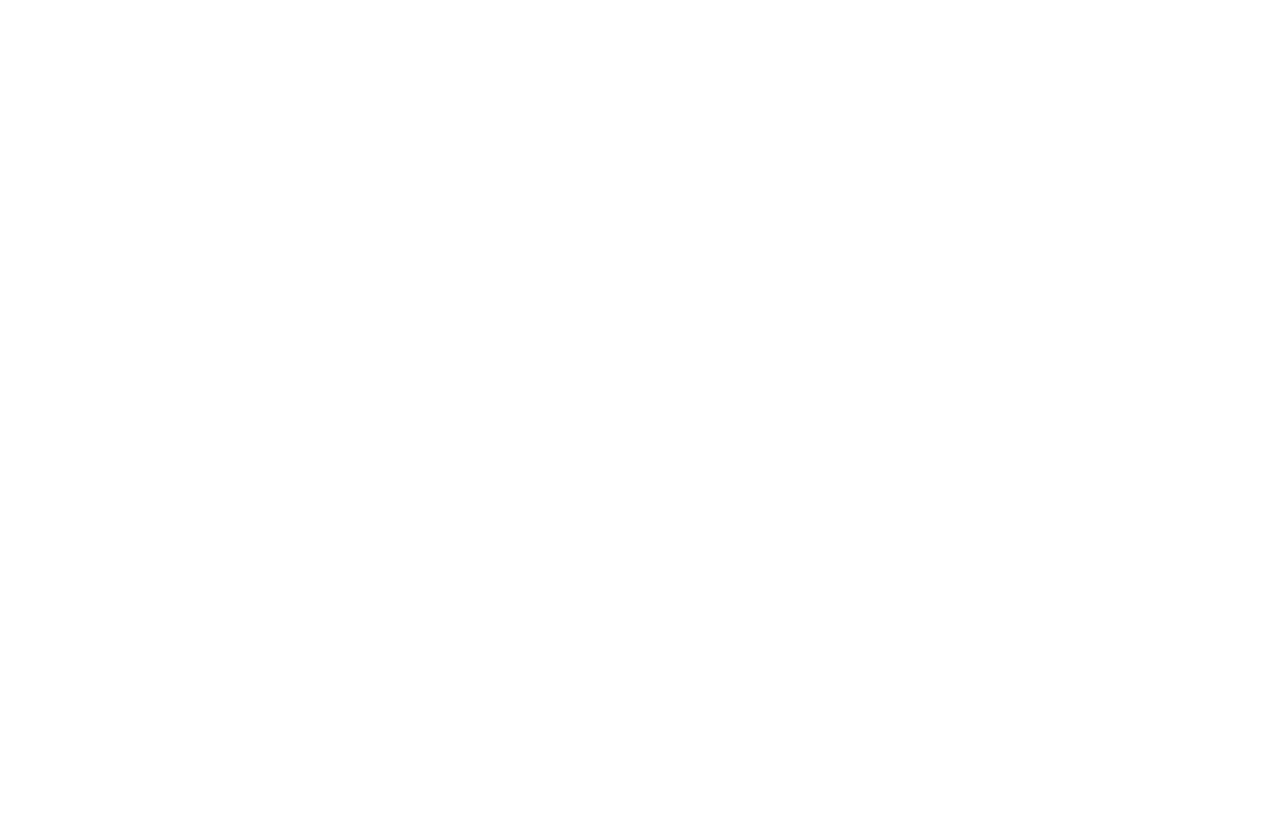
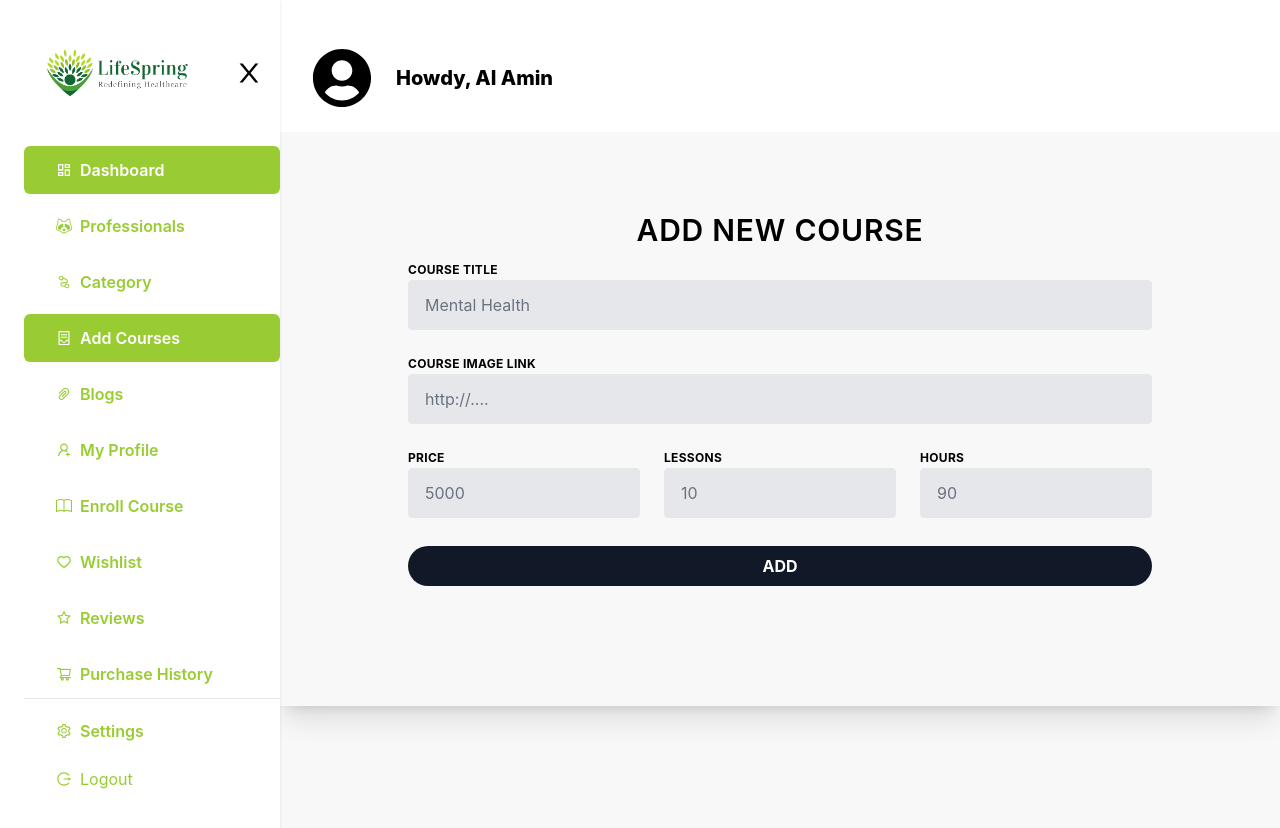
Before and after one commit to csilm/LifeSpringClone, a React (Create React App) app in the folder frontendls/: page /dashboard/addCourse in a window 1280 px wide. Before the commit this address had no page. Shown: the top 828 px of the page. Before the commit the page ends 800 px from the top, so only its background shows below. Built offline with nearby package versions, Linux system fonts and the light colour scheme.

Commit message:
dashboard functions added

```diff
--- a/frontendls/src/App.js
+++ b/frontendls/src/App.js
@@ -36,7 +36,7 @@
 import Settings from "./components/Dashboard/Settings/Settings";
 import ActivePage from "./components/Dashboard/ActivePage";
 import Blogs from "./components/Blogs/Blogs";
-
+import AddCourse from "./components/Dashboard/AddCourse";
 // import ActiveCourses from "./components/Dashboard/ActiveCourses";
 // import AllCourses from "./components/Dashboard/AllCourses";
 // import CompleteCourses from "./components/Dashboard/CompleteCourses";
@@ -52,6 +52,10 @@
 import CompleteCourses from "./components/Dashboard/EnrolledCourses/CompleteCourses";
 import SettingProfile from "./components/Dashboard/Settings/SettingProfile";
 import ResetPassword from "./components/Dashboard/Settings/ResetPassword";
+import AddBlog from "./components/Dashboard/AddBlog";
+import AddCategory from "./components/Dashboard/AddCategory";
+import AddProfessionals from "./components/Dashboard/AddProfessionals";
+
 
 
 function App() {
@@ -111,6 +115,10 @@
               <Route path="complete-courses" element={<CompleteCourses />} />
             </Route>
             <Route path="wishlist" element={<Wishlist />} />
+            <Route path="addCourse" element={<AddCourse />} />
+            <Route path="addBlogs" element={<AddBlog />} />
+            <Route path="addCategory" element={<AddCategory />} />
+            <Route path="addprofessionals" element={<AddProfessionals />} />
             <Route path="reviews" element={<Reviews />} />
             <Route path="purchase-history" element={<PurchaseHistory />} />
             <Route path="settings" element={<Settings />}>
--- a/frontendls/src/components/Dashboard/ActivePage.jsx
+++ b/frontendls/src/components/Dashboard/ActivePage.jsx
@@ -47,7 +47,7 @@
                 </div>
                 <div className="text-start">
                   <span className="text-3xl font-extrabold">0</span>
-                  <p className="capitalize">enroll courses</p>
+                  <p className="capitalize">active courses</p>
                 </div>
               </div>
             </div>
--- /dev/null
+++ b/frontendls/src/components/Dashboard/AddBlog.jsx
@@ -0,0 +1,25 @@
+import React from 'react'
+import DashboardHeader from './DashboardHeader'
+
+const AddBlog = () => {
+  return (
+     <div className="space-y-6 mt-12">
+     <DashboardHeader />
+
+     <div className="bg-[#F8F8F8] h-screen">
+       <div className="space-y-4 mt-6 ">
+         <h3 className="capitalize font-extrabold text-2xl text-left pl-8">
+         Blogs
+         </h3>
+         <div className="bg-white mx-8">
+           <p className="text-[#ABABAB] text-start p-5">
+             You haven't given any Blogs.
+           </p>
+         </div>
+       </div>
+     </div>
+   </div>
+  )
+}
+
+export default AddBlog
--- /dev/null
+++ b/frontendls/src/components/Dashboard/AddCategory.jsx
@@ -0,0 +1,25 @@
+import React from 'react'
+import DashboardHeader from './DashboardHeader'
+
+const AddCategory = () => {
+  return (
+     <div className="space-y-6 mt-12">
+     <DashboardHeader />
+
+     <div className="bg-[#F8F8F8] h-screen">
+       <div className="space-y-4 mt-6 ">
+         <h3 className="capitalize font-extrabold text-2xl text-left pl-8">
+         Category
+         </h3>
+         <div className="bg-white mx-8">
+           <p className="text-[#ABABAB] text-start p-5">
+             You haven't given any Category.
+           </p>
+         </div>
+       </div>
+     </div>
+   </div>
+  )
+}
+
+export default AddCategory
--- /dev/null
+++ b/frontendls/src/components/Dashboard/AddCourse.jsx
@@ -0,0 +1,109 @@
+import React from "react";
+import DashboardHeader from "./DashboardHeader";
+
+const AddCourse = () => {
+  return (
+    <div className="space-y-6 mt-12">
+      <DashboardHeader />
+
+      <div className="bg-[#F8F8F8] h-screen">
+        <div className="space-y-4 ">
+          <div className="mx-auto max-w-6xl e py-20 px-12 lg:px-24 shadow-xl mb-24">
+            <form>
+              <label className="uppercase tracking-wide text-black  font-semibold text-3xl">
+                Add New Course
+              </label>
+              <div className="e   px-8 pt-2 pb-8 mb-2 flex flex-col">
+                <div className="-mx-3 md:flex mb-2">
+                  <div className="md:w-full px-3 text-start">
+                    <label
+                      className="uppercase tracking-wide text-black text-xs font-bold mb-2"
+                      for="company"
+                    >
+                      Course Title
+                    </label>
+                    <input
+                      className="w-full bg-gray-200 text-black border border-gray-200 rounded py-3 px-4 mb-3"
+                      id="application-link"
+                      type="text"
+                      placeholder="Mental Health"
+                    />
+                  </div>
+                </div>
+                <div className="-mx-3 md:flex mb-2">
+                  <div className="md:w-full px-3 text-start">
+                    <label
+                      className="uppercase tracking-wide text-black text-xs font-bold mb-2"
+                      for="application-link"
+                    >
+                      Course Image Link
+                    </label>
+                    <input
+                      class="w-full bg-gray-200 text-black border border-gray-200 rounded py-3 px-4 mb-3"
+                      id="application-link"
+                      type="text"
+                      placeholder="http://...."
+                    />
+                  </div>
+                </div>
+                <div className="-mx-3 md:flex mb-2">
+                  <div className="md:w-1/2 px-3 mb-6 md:mb-0 text-start">
+                    <label
+                      className="uppercase tracking-wide text-black text-xs font-bold mb-2"
+                      for="location"
+                    >
+                      Price
+                    </label>
+                    <input
+                      className="w-full bg-gray-200 text-black border border-gray-200 rounded py-3 px-4 mb-3"
+                      id="title"
+                      type="text"
+                      placeholder="5000"
+                    />
+                  </div>
+                  <div className="md:w-1/2 px-3 text-start">
+                    <label
+                      className="uppercase tracking-wide text-black text-xs font-bold mb-2"
+                      for="job-type"
+                    >
+                      Lessons
+                    </label>
+                    <input
+                      className="w-full bg-gray-200 text-black border border-gray-200 rounded py-3 px-4 mb-3"
+                      id="title"
+                      type="text"
+                      placeholder="10"
+                    />
+                  </div>
+                  <div className="md:w-1/2 px-3 text-start">
+                    <label
+                      className="uppercase tracking-wide text-black text-xs font-bold mb-2"
+                      for="department"
+                    >
+                      Hours
+                    </label>
+                    <input
+                      className="w-full bg-gray-200 text-black border border-gray-200 rounded py-3 px-4 mb-3"
+                      id="title"
+                      type="text"
+                      placeholder="90"
+                    />
+                  </div>
+                </div>
+                <div className="-mx-3 md:flex mt-2">
+                  <div className="md:w-full px-3">
+                    <button className="md:w-full bg-gray-900 text-white font-bold py-2 px-4  rounded-full">
+                      ADD
+                    </button>
+                  </div>
+                </div>
+              </div>
+            </form>
+          </div>
+        </div>
+      </div>
+    </div>
+  );
+};
+
+export default AddCourse;
--- /dev/null
+++ b/frontendls/src/components/Dashboard/AddProfessionals.jsx
@@ -0,0 +1,25 @@
+import React from 'react'
+import DashboardHeader from './DashboardHeader'
+
+const AddProfessionals = () => {
+  return (
+     <div className="space-y-6 mt-12">
+     <DashboardHeader />
+
+     <div className="bg-[#F8F8F8] h-screen">
+       <div className="space-y-4 mt-6 ">
+         <h3 className="capitalize font-extrabold text-2xl text-left pl-8">
+         Professionals
+         </h3>
+         <div className="bg-white mx-8">
+           <p className="text-[#ABABAB] text-start p-5">
+             You haven't given any Professionals.
+           </p>
+         </div>
+       </div>
+     </div>
+   </div>
+  )
+}
+
+export default AddProfessionals
--- a/frontendls/src/components/Dashboard/EnrolledCourses/EnrolledCourses.jsx
+++ b/frontendls/src/components/Dashboard/EnrolledCourses/EnrolledCourses.jsx
@@ -5,7 +5,7 @@
 
 const EnrolledCourses = () => {
   return (
-    <div className="space-y-6 mt-3">
+    <div className="space-y-6 mt-12">
       <DashboardHeader />
 
       <div className="bg-[#F8F8F8] h-screen">
--- a/frontendls/src/components/Dashboard/Profile.jsx
+++ b/frontendls/src/components/Dashboard/Profile.jsx
@@ -3,7 +3,7 @@
 
 const Profile = () => {
   return (
-    <div className="space-y-6 mt-3">
+    <div className="space-y-6 mt-12">
       <DashboardHeader />
 
       <div className="bg-[#F8F8F8] h-screen">
--- a/frontendls/src/components/Dashboard/PurchaseHistory.jsx
+++ b/frontendls/src/components/Dashboard/PurchaseHistory.jsx
@@ -3,7 +3,7 @@
 
 const PurchaseHistory = () => {
   return (
-    <div className="space-y-6 mt-3">
+    <div className="space-y-6 mt-12">
       <DashboardHeader />
 
       <div className="bg-[#F8F8F8] h-screen">
--- a/frontendls/src/components/Dashboard/Reviews.jsx
+++ b/frontendls/src/components/Dashboard/Reviews.jsx
@@ -3,7 +3,7 @@
 
 const Reviews = () => {
   return (
-    <div className="space-y-6 mt-3">
+    <div className="space-y-6 mt-12">
       <DashboardHeader />
 
       <div className="bg-[#F8F8F8] h-screen">
--- a/frontendls/src/components/Dashboard/Sidebar.jsx
+++ b/frontendls/src/components/Dashboard/Sidebar.jsx
@@ -8,8 +8,11 @@
   AiOutlineHeart,
   AiOutlineStar,
   AiOutlineShoppingCart,
+  AiOutlineNodeIndex,
+  AiOutlineContainer,
+  AiOutlinePaperClip
 } from "react-icons/ai";
-
+import {SiProtocolsdotio} from "react-icons/si"
 import { MdOutlineDashboard } from "react-icons/md";
 import { BsBook } from "react-icons/bs";
 import { Link, NavLink } from "react-router-dom";
@@ -71,13 +74,57 @@
           <MdOutlineDashboard className="text-base" />
           <span className="ml-3">Dashboard</span>
         </NavLink>
+        <NavLink
+          to="addProfessionals"
+          className={({ isActive }) =>
+            isActive
+              ? "bg-[#99CC33] text-white flex justify-start items-center space-x-2 rounded-md p-3 font-semibold pl-8 mt-2"
+              : "text-[#99CC33] flex justify-start items-center space-x-2 rounded-md p-3 pl-8 hover:bg-[#EDF0F9] font-semibold mt-2"
+          }
+        >
+          <SiProtocolsdotio className="text-base" />
+          <span className="ml-3">Professionals</span>
+        </NavLink>
+        <NavLink
+          to="addCategory"
+          className={({ isActive }) =>
+            isActive
+              ? "bg-[#99CC33] text-white flex justify-start items-center space-x-2 rounded-md p-3 font-semibold pl-8 mt-2"
+              : "text-[#99CC33] flex justify-start items-center space-x-2 rounded-md p-3 pl-8 hover:bg-[#EDF0F9] font-semibold mt-2"
+          }
+        >
+          <AiOutlineNodeIndex className="text-base" />
+          <span className="ml-3">Category</span>
+        </NavLink>
+        <NavLink
+          to="addCourse"
+          className={({ isActive }) =>
+            isActive
+              ? "bg-[#99CC33] text-white flex justify-start items-center space-x-2 rounded-md p-3 font-semibold pl-8 mt-2"
+              : "text-[#99CC33] flex justify-start items-center space-x-2 rounded-md p-3 pl-8 hover:bg-[#EDF0F9] font-semibold mt-2"
+          }
+        >
+          <AiOutlineContainer className="text-base" />
+          <span className="ml-3">Add Courses</span>
+        </NavLink>
+        <NavLink
+          to="addBlogs"
+          className={({ isActive }) =>
+            isActive
+              ? "bg-[#99CC33] text-white flex justify-start items-center space-x-2 rounded-md p-3 font-semibold pl-8 mt-2"
+              : "text-[#99CC33] flex justify-start items-center space-x-2 rounded-md p-3 pl-8 hover:bg-[#EDF0F9] font-semibold mt-2"
+          }
+        >
+          <AiOutlinePaperClip className="text-base" />
+          <span className="ml-3">Blogs</span>
+        </NavLink>
 
         <NavLink
           to="profile"
           className={({ isActive }) =>
             isActive
-              ? "bg-[#99CC33] text-white flex justify-start items-center space-x-2 rounded-md p-3 font-semibold pl-8 font-semibold"
-              : "text-[#99CC33] flex justify-start items-center space-x-2 rounded-md p-3 pl-8 hover:bg-[#EDF0F9] font-semibold"
+              ? "bg-[#99CC33] text-white flex justify-start items-center space-x-2 rounded-md p-3 font-semibold pl-8 mt-2"
+              : "text-[#99CC33] flex justify-start items-center space-x-2 rounded-md p-3 pl-8 hover:bg-[#EDF0F9] font-semibold mt-2"
           }
         >
           <AiOutlineUserAdd className="text-base" />
@@ -88,8 +135,8 @@
           to="enrolled-courses"
           className={({ isActive }) =>
             isActive
-              ? "bg-[#99CC33] text-white flex justify-start items-center space-x-2 rounded-md p-3 font-semibold pl-8 font-semibold"
-              : "text-[#99CC33] flex justify-start items-center space-x-2 rounded-md p-3 pl-8 hover:bg-[#EDF0F9] font-semibold"
+              ? "bg-[#99CC33] text-white flex justify-start items-center space-x-2 rounded-md p-3 font-semibold pl-8 mt-2"
+              : "text-[#99CC33] flex justify-start items-center space-x-2 rounded-md p-3 pl-8 hover:bg-[#EDF0F9] font-semibold mt-2"
           }
         >
           <BsBook className="text-base" />
@@ -100,8 +147,8 @@
           to="wishlist"
           className={({ isActive }) =>
             isActive
-              ? "bg-[#99CC33] text-white flex justify-start items-center space-x-2 rounded-md p-3 font-semibold pl-8 font-semibold"
-              : "text-[#99CC33] flex justify-start items-center space-x-2 rounded-md p-3 pl-8 hover:bg-[#EDF0F9] font-semibold"
+              ? "bg-[#99CC33] text-white flex justify-start items-center space-x-2 rounded-md p-3 font-semibold pl-8 mt-2"
+              : "text-[#99CC33] flex justify-start items-center space-x-2 rounded-md p-3 pl-8 hover:bg-[#EDF0F9] font-semibold mt-2"
           }
         >
           <AiOutlineHeart className="text-base" />
@@ -112,8 +159,8 @@
           to="reviews"
           className={({ isActive }) =>
             isActive
-              ? "bg-[#99CC33] text-white flex justify-start items-center space-x-2 rounded-md p-3 font-semibold pl-8 font-semibold"
-              : "text-[#99CC33] flex justify-start items-center space-x-2 rounded-md p-3 pl-8 hover:bg-[#EDF0F9] font-semibold"
+              ? "bg-[#99CC33] text-white flex justify-start items-center space-x-2 rounded-md p-3 font-semibold pl-8 mt-2"
+              : "text-[#99CC33] flex justify-start items-center space-x-2 rounded-md p-3 pl-8 hover:bg-[#EDF0F9] font-semibold mt-2"
           }
         >
           <AiOutlineStar className="text-base" />
@@ -124,8 +171,8 @@
           to="purchase-history"
           className={({ isActive }) =>
             isActive
-              ? "bg-[#99CC33] text-white flex justify-start items-center space-x-2 rounded-md p-3 font-semibold pl-8 font-semibold"
-              : "text-[#99CC33] flex justify-start items-center space-x-2 rounded-md p-3 pl-8 hover:bg-[#EDF0F9] font-semibold"
+              ? "bg-[#99CC33] text-white flex justify-start items-center space-x-2 rounded-md p-3 font-semibold pl-8 mt-2"
+              : "text-[#99CC33] flex justify-start items-center space-x-2 rounded-md p-3 pl-8 hover:bg-[#EDF0F9] font-semibold mt-2"
           }
         >
           <AiOutlineShoppingCart className="text-base" />
@@ -138,8 +185,8 @@
           to="settings"
           className={({ isActive }) =>
             isActive
-              ? "bg-[#99CC33] text-white flex justify-start items-center space-x-2 rounded-md p-3 font-semibold pl-8 font-semibold"
-              : "text-[#99CC33] flex justify-start items-center space-x-2 rounded-md p-3 pl-8 hover:bg-[#EDF0F9] font-semibold"
+              ? "bg-[#99CC33] text-white flex justify-start items-center space-x-2 rounded-md p-3  pl-8 font-semibold mt-2"
+              : "text-[#99CC33] flex justify-start items-center space-x-2 rounded-md p-3 pl-8 hover:bg-[#EDF0F9] font-semibold mt-2"
           }
         >
           <AiOutlineSetting className="text-base" />
--- a/frontendls/src/components/Dashboard/Wishlist.jsx
+++ b/frontendls/src/components/Dashboard/Wishlist.jsx
@@ -3,11 +3,11 @@
 
 const Wishlist = () => {
   return (
-    <div className="space-y-6 mt-3">
+    <div className="space-y-6 mt-12">
       <DashboardHeader />
 
       <div className="bg-[#F8F8F8] h-screen">
-        <div className="space-y-4 mt-6 ">
+        <div className="space-y-4 mt-6">
           <h3 className="capitalize font-extrabold text-2xl text-left pl-8">
             Wishlist
           </h3>
```
